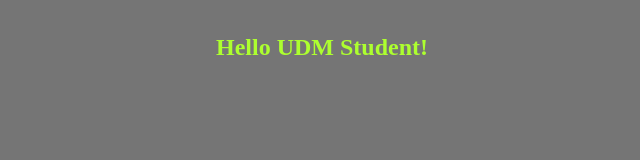
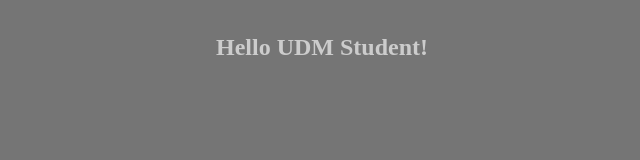
Before and after one commit to glennolazo/UDM-DEMO, a plain HTML site: page index.html in a window 1280 px wide. Shown: the whole page, without its empty margins (326-966 px from the left). Drawn offline with Linux system fonts and the light colour scheme.

Commit message:
Changed h1 color from green to gray

```diff
--- a/styles.css
+++ b/styles.css
@@ -9,6 +9,6 @@ body {
 
 h1 {
     font-size: 24px;
-    color: greenyellow;
+    color: #ccc;
     padding: 10px;
 }
```
